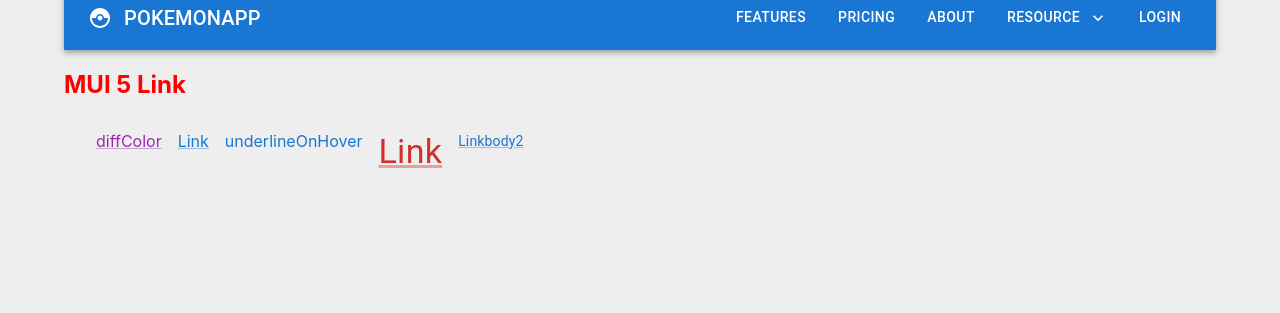
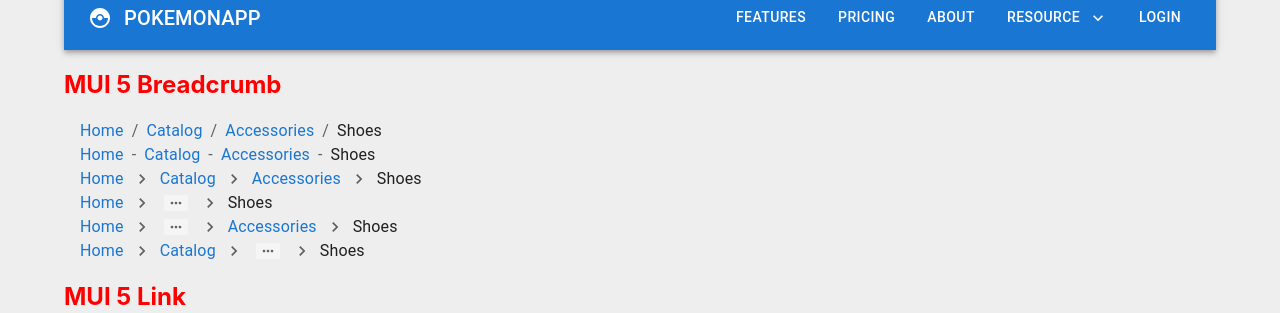
Before and after one commit to Dina2703/mui5-app, a React (Create React App) app: page / in a window 1280 px wide. Shown: the part 5965-6278 px from the top of the page. Before the commit the page ends 6234 px from the top, so only its background shows below. Built offline with nearby package versions, Linux system fonts and the light colour scheme.

Commit message:
Breadcrumbs MUI

```diff
--- a/src/App.js
+++ b/src/App.js
@@ -1,6 +1,7 @@
 import "./App.css";
 import MuiAccordion from "./components/MuiAccordion";
 import MuiAutoComplete from "./components/MuiAutoComplete";
+import MuiBreadcrumps from "./components/MuiBreadcrumps";
 import MuiButton from "./components/MuiButton";
 import MuiCard from "./components/MuiCard";
 import MuiCheckBox from "./components/MuiCheckBox";
@@ -53,6 +54,8 @@ function App() {
       <MuiImageList />
       <h2>MUI 5 NavBar </h2>
       <MuiNavbar />
+      <h2>MUI 5 Breadcrumb </h2>
+      <MuiBreadcrumps />
       <h2>MUI 5 Link </h2>
       <MuiLink />
     </div>
--- /dev/null
+++ b/src/components/MuiBreadcrumps.js
@@ -0,0 +1,101 @@
+import { Box, Breadcrumbs, Link, Typography } from "@mui/material";
+import NavigateTextIcon from "@mui/icons-material/NavigateNext";
+import React from "react";
+
+function MuiBreadcrumps() {
+  return (
+    <Box m={2}>
+      <Breadcrumbs aria-label="breadcrumb">
+        <Link underline="hover" href="#">
+          Home
+        </Link>
+        <Link underline="hover" href="#">
+          Catalog
+        </Link>
+        <Link underline="hover" href="#">
+          Accessories
+        </Link>
+        <Typography color="text.primary">Shoes</Typography>
+      </Breadcrumbs>
+      <Breadcrumbs aria-label="breadcrumb" separator="-">
+        <Link underline="hover" href="#">
+          Home
+        </Link>
+        <Link underline="hover" href="#">
+          Catalog
+        </Link>
+        <Link underline="hover" href="#">
+          Accessories
+        </Link>
+        <Typography color="text.primary">Shoes</Typography>
+      </Breadcrumbs>
+      <Breadcrumbs
+        aria-label="breadcrumb"
+        separator={<NavigateTextIcon fontSize="small" />}
+      >
+        <Link underline="hover" href="#">
+          Home
+        </Link>
+        <Link underline="hover" href="#">
+          Catalog
+        </Link>
+        <Link underline="hover" href="#">
+          Accessories
+        </Link>
+        <Typography color="text.primary">Shoes</Typography>
+      </Breadcrumbs>
+      <Breadcrumbs
+        aria-label="breadcrumb"
+        separator={<NavigateTextIcon fontSize="small" />}
+        maxItems={2}
+      >
+        <Link underline="hover" href="#">
+          Home
+        </Link>
+        <Link underline="hover" href="#">
+          Catalog
+        </Link>
+        <Link underline="hover" href="#">
+          Accessories
+        </Link>
+        <Typography color="text.primary">Shoes</Typography>
+      </Breadcrumbs>
+      <Breadcrumbs
+        aria-label="breadcrumb"
+        separator={<NavigateTextIcon fontSize="small" />}
+        maxItems={2}
+        itemsAfterCollapse={2}
+      >
+        <Link underline="hover" href="#">
+          Home
+        </Link>
+        <Link underline="hover" href="#">
+          Catalog
+        </Link>
+        <Link underline="hover" href="#">
+          Accessories
+        </Link>
+        <Typography color="text.primary">Shoes</Typography>
+      </Breadcrumbs>
+      <Breadcrumbs
+        aria-label="breadcrumb"
+        separator={<NavigateTextIcon fontSize="small" />}
+        maxItems={2}
+        itemsBeforeCollapse={2}
+      >
+        <Link underline="hover" href="#">
+          Home
+        </Link>
+        <Link underline="hover" href="#">
+          Catalog
+        </Link>
+        <Link underline="hover" href="#">
+          Accessories
+        </Link>
+        <Typography color="text.primary">Shoes</Typography>
+      </Breadcrumbs>
+    </Box>
+  );
+}
+
+export default MuiBreadcrumps;
```
